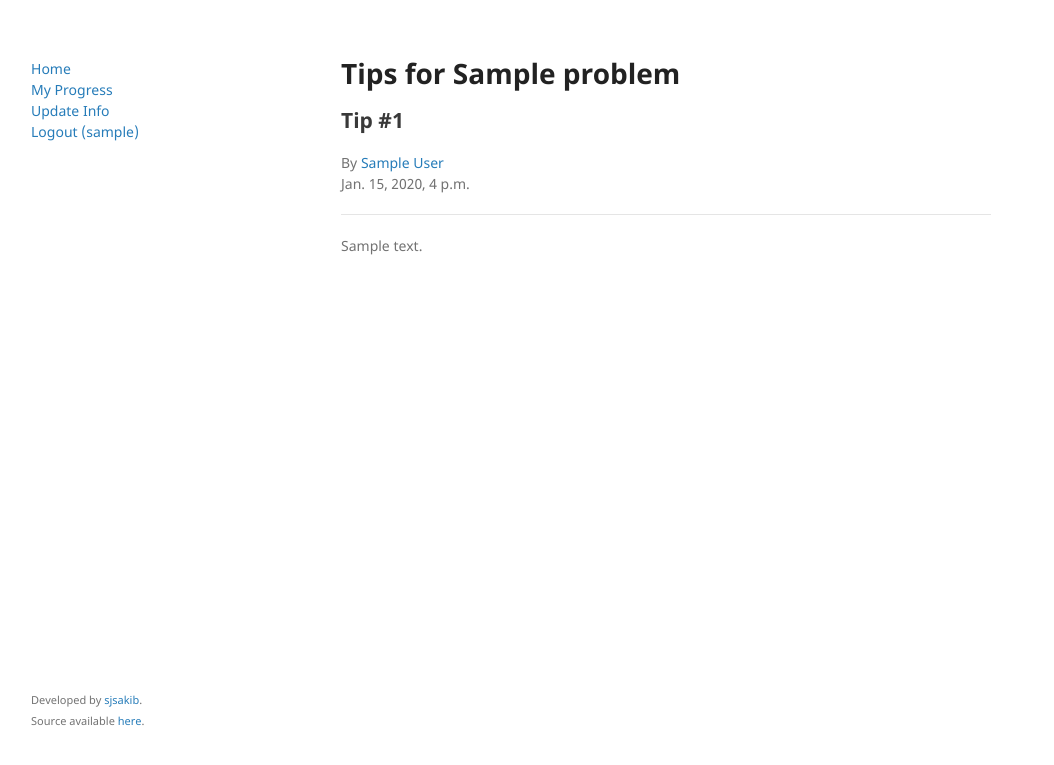
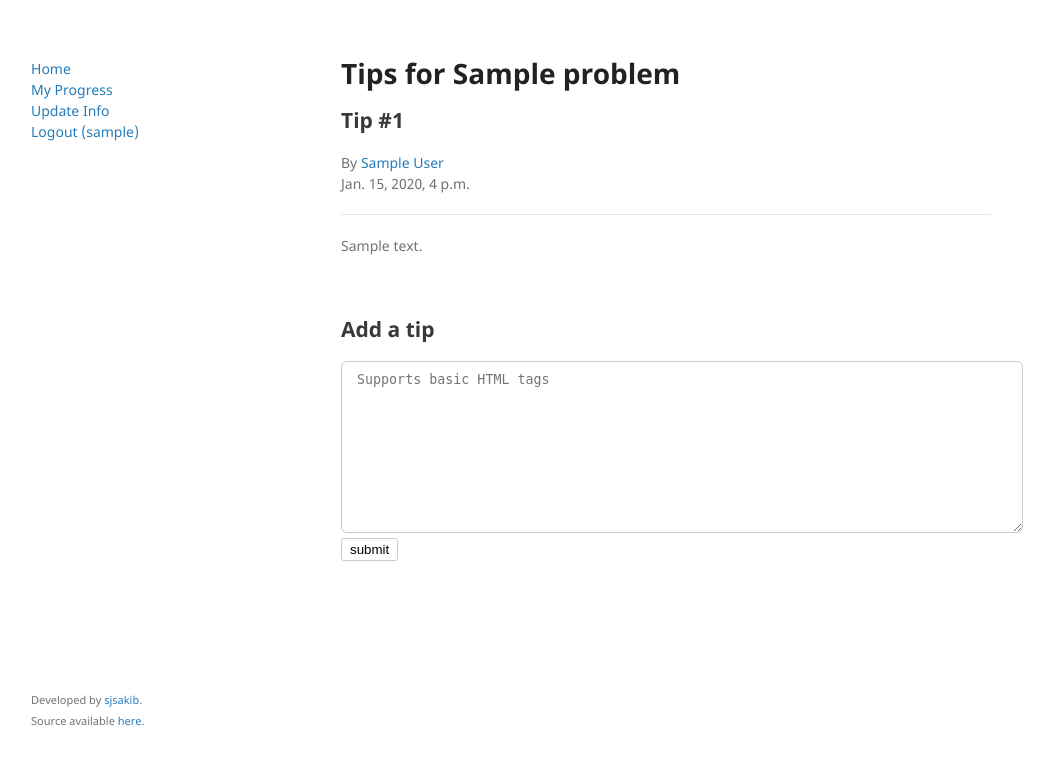
Before and after one commit to sjsakib/psbookprogress, a Django app: a page that uses templates/progress/show_tips.html in a window 1280 px wide. Shown: the top 765 px of the page, without its empty margins (129-1183 px from the left). Run offline with Django 3.2, Linux system fonts and the light colour scheme; a user stored in the database is signed in; tables that the repository leaves empty hold one stand-in row (values such as "Sample post").

Commit message:
added TipForm

```diff
--- a/progress/forms.py
+++ b/progress/forms.py
@@ -1,6 +1,6 @@
 from django import forms
 from django.contrib.auth.models import User
-from progress.models import UserProfile
+from progress.models import UserProfile, Tip
 
 
 class UserForm(forms.ModelForm):
@@ -15,3 +15,12 @@ class UserProfileForm(forms.ModelForm):
     class Meta:
         model = UserProfile
         fields = ('uva_id', 'cf_id', 'loj_id', 'timus_id', 'location', 'institute', 'picture')
+
+
+class TipForm(forms.ModelForm):
+
+    content = forms.CharField(widget=forms.Textarea(attrs={'placeholder': 'Supports basic HTML tags'}))
+
+    class Meta:
+        model = Tip
+        fields = ('content', )
--- a/progress/views.py
+++ b/progress/views.py
@@ -6,7 +6,7 @@ from django.utils import timezone
 from django.views.decorators.csrf import csrf_exempt
 from django.contrib.auth.decorators import login_required
 from progress.models import Problem, Chapter, Part, Judge, UserProfile
-from progress.forms import UserForm, UserProfileForm
+from progress.forms import UserForm, UserProfileForm, TipForm
 import json
 from math import ceil
 
@@ -121,8 +121,20 @@ def show_tips(request, problem_slug):
 
     tips = problem.tip_set.all()
 
+    form = TipForm()
+    if request.method == "POST":
+        form = TipForm(request.POST)
+        if form.is_valid():
+            tip = form.save(commit=False)
+            tip.author = request.user.userprofile
+            tip.problem = problem
+            tip.time = timezone.now()
+            tip.save()
+            form = TipForm()
+
     return render(request, 'progress/show_tips.html', context={'tips': tips,
-                                                               'problem': problem})
+                                                               'problem': problem,
+                                                               'form': form})
 
 
 def solved_by(request, problem_slug, page=1):
--- a/static/css/main.css
+++ b/static/css/main.css
@@ -3,7 +3,7 @@ progress {
 }
 input[type=text],
 input[type=password],
-input[type=email] {
+input[type=email], {
     padding: 5px 10px;
     border: 1px solid #ccc;
     border-radius: 4px;
@@ -15,6 +15,13 @@ input[type=submit], button {
     padding: 3px 8px;
     background: white;
     border-radius: 3px;
+}
+
+textarea#id_content {
+    width: 100%;
+    padding: 10px 15px;
+    border: 1px solid #ccc;
+    border-radius: 6px;
 }
 
 table.input th, table.input td {
--- a/templates/progress/show_tips.html
+++ b/templates/progress/show_tips.html
@@ -16,4 +16,14 @@
     <br>
     <br>
   {% endfor %}
+  {% if user.is_authenticated %}
+    <h2>Add a tip</h2>
+    <form method="POST" action="{% url 'show_tips' problem.slug %}">
+      {% csrf_token %}
+      {{form.content}}
+      <input type="submit" name="submit" value="submit">
+    </form>
+  {% else %}
+    <p><a href="{% url 'auth_login'%}?next={{request.path}}">Login</a> or <a href="{% url 'registration_register' %}">register</a> to add a tip</p>
+  {% endif %}
 {% endblock section_block %}
```
